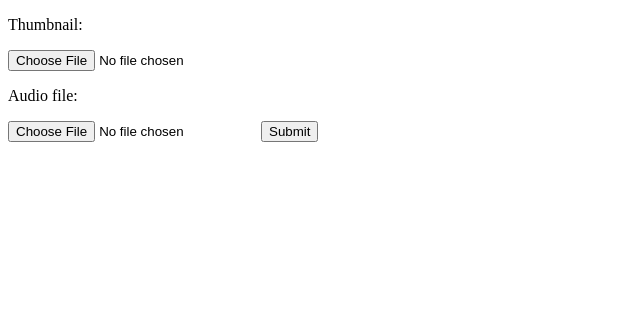
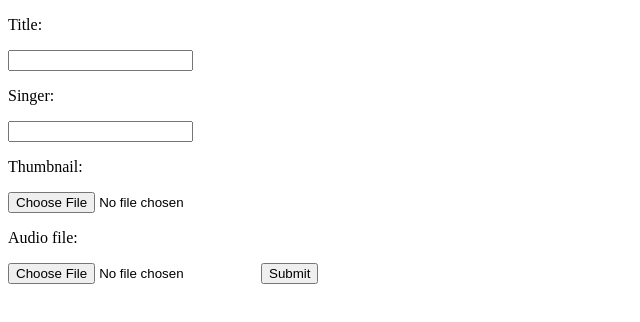
Before and after one commit to Rohitdhall987/admin, a React (Vite) app: page /addSong in a window 1280 px wide. Shown: the top 322 px of the page, without its empty margins (0-640 px from the left). Built offline with nearby package versions, Linux system fonts and the light colour scheme; sample sign-in values are in the browser's storage.

Commit message:
modified:   src/AddSong.jsx

```diff
--- a/src/AddSong.jsx
+++ b/src/AddSong.jsx
@@ -4,13 +4,15 @@ function AddSong() {
     // State to hold the selected files
     const [thumbnail, setThumbnail] = useState(null);
     const [audio, setAudio] = useState(null);
+    const [title, setTitle] = useState(null);
+    const [singer, setSinger] = useState(null);
 
     // Handler for form submission
     const handleSubmit = async (event) => {
         event.preventDefault(); // Prevent default form submission
 
-        if (!thumbnail || !audio) {
-            alert('Both thumbnail and audio files are required!');
+        if (!thumbnail || !audio || !title || !singer) {
+            alert('all files are required!');
             return;
         }
 
@@ -18,6 +20,8 @@ function AddSong() {
         const formData = new FormData();
         formData.append('thumbnail', thumbnail);
         formData.append('audio', audio);
+        formData.append('title', title);
+        formData.append('singer', singer);
 
         try {
             // Make a POST request to upload the files using fetch
@@ -46,6 +50,10 @@ function AddSong() {
     return (
         <>
             <form onSubmit={handleSubmit}>
+                <p>Title:</p>
+                <input type="text" onChange={(e) => setTitle(e.target.value)} />
+                <p>Singer:</p>
+                <input type="text"  onChange={(e) => setSinger(e.target.value)} />
                 <p>Thumbnail:</p>
                 <input type="file" accept="image/png" onChange={(e) => setThumbnail(e.target.files[0])} />
                 <p>Audio file:</p>
```
